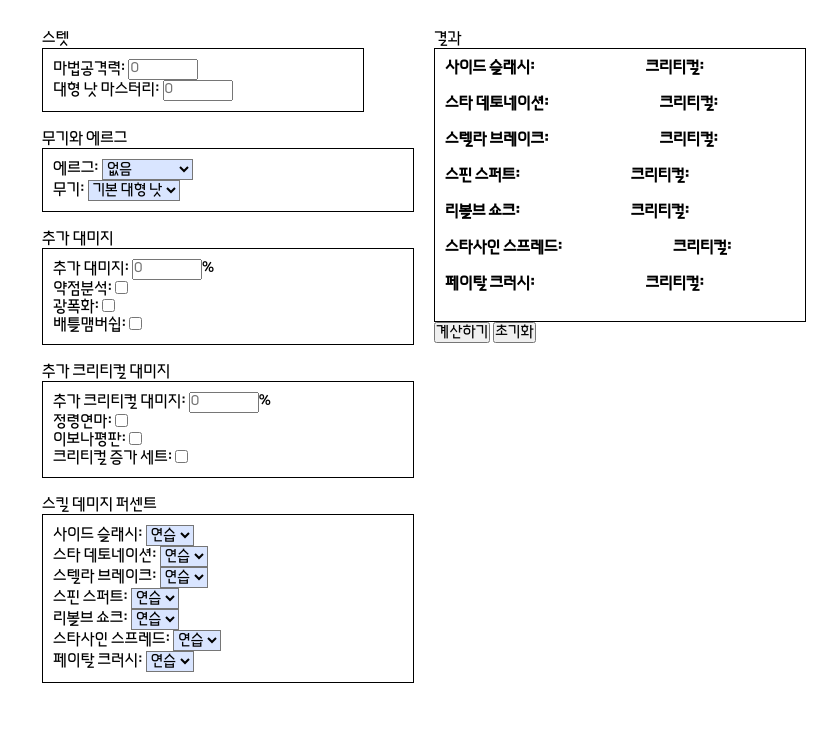
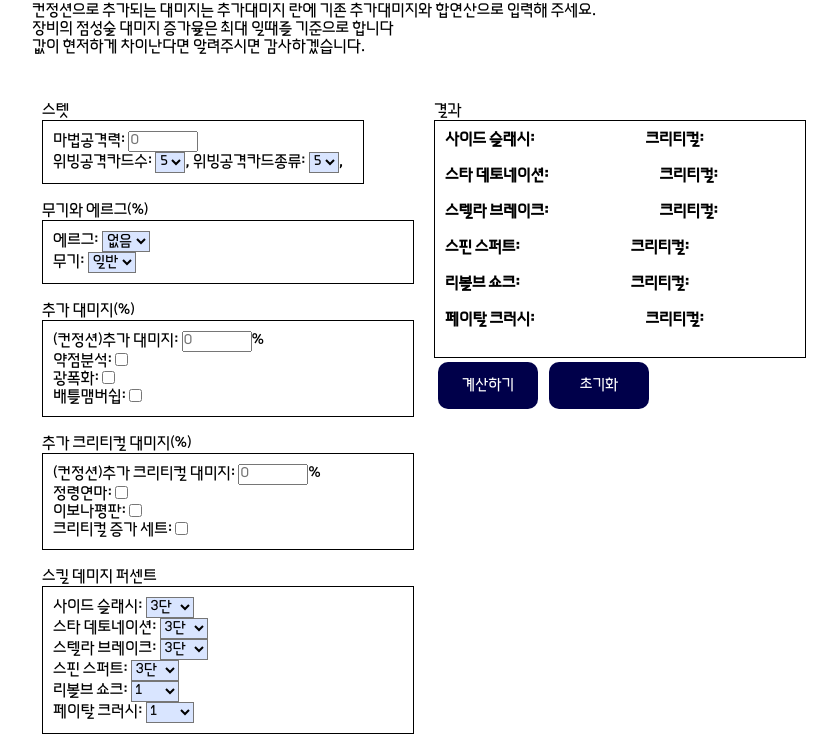
Before and after one commit to temiy7/cal, a plain HTML site: page 점성술.html in a window 1280 px wide. Shown: the part 58-802 px from the top of the page, without its empty margins (68-905 px from the left). Drawn offline with Linux system fonts and the light colour scheme.

Commit message:
점성술 대미지 추가

```diff
--- a/css/cont.css
+++ b/css/cont.css
@@ -87,3 +87,30 @@ input {
 #dam {
     margin: 4px;
 }
+
+.button {
+    font-family: 'Mabinogi';
+    width: 100px;
+
+    background-color: #00004a;
+
+    border: none;
+
+    color: #fff;
+
+    padding: 15px 0;
+
+    text-align: center;
+
+    text-decoration: none;
+
+    display: inline-block;
+
+    font-size: 15px;
+
+    margin: 4px;
+
+    cursor: pointer;
+
+    border-radius: 10px;
+}
--- a/점성술.html
+++ b/점성술.html
@@ -9,14 +9,17 @@
     <!-- 기존 스크립트 및 스타일 유지 -->
 
     <script type="text/javascript" src="jq.js"></script>
-    <script type="text/javascript" src="script/다크메이지.js"></script>
+    <script type="text/javascript" src="script/점성술.js"></script>
 </head>
 
 <body>
 <div id="wrapper">
     <h2>마비노기 전투점성술 계산기 </h2>
     <div id="status1">
-        <!-- 기존 설명 유지 -->
+       해당 계산기는 점성술 대미지를 계산하기 위한 계산기 입니다<br>
+       컨정션으로 추가되는 대미지는 추가대미지 란에 기존 추가대미지와 합연산으로 입력해 주세요.<br>
+       장비의 점성술 대미지 증가율은 최대 일때를 기준으로 합니다<br>
+       값이 현저하게 차이난다면 알려주시면 감사하겠습니다.
     </div>
     <br><br>
     <div id="status">
@@ -24,38 +27,57 @@
         <div style="height: auto; width: 300px; border: 1px solid; padding:10px">
             마법공격력:
             <input type="text" id="v1" size="5" placeholder="0"><br>
-            대형 낫 마스터리:
-            <input type="text" id="v2" size="5" placeholder="0"><br>
+            위빙공격카드수:
+            <select name="v2" id="v2" style="background:#D9E5FF">
+                <option value="1">1</option>
+                <option value="2">2</option>
+                <option value="3">3</option>
+                <option value="4">4</option>
+                <option value="5"selected>5</option>
+            </select>,
+            위빙공격카드종류:
+            <select name="v2_1" id="v2_1" style="background:#D9E5FF">
+                <option value="1">1</option>
+                <option value="2">2</option>
+                <option value="3">3</option>
+                <option value="4">4</option>
+                <option value="5"selected>5</option>
+            </select>,
+
+
         </div>
         <br>
 
-        무기와 에르그<br>
+        무기와 에르그(<output id="weaponErg"></output>%)<br>
         <div style="height: auto; width:350px; border: 1px solid; padding:10px">
             에르그:
             <select name="v3" id="v3" style="background:#D9E5FF">
                 <option value="0" selected>없음</option>
-                <option value="0.1">대형 낫 S50</option>
+                <option value="0.2">A50</option>
+                <option value="0.25">S45</option>
+                <option value="0.3"> S50</option>
             </select><br>
             무기:
             <select name="v4" id="v4" style="background:#D9E5FF">
-                <option value="1.05" selected>기본 대형 낫</option>
-                <option value="1.07">고급 대형 낫</option>
+                <option value="0" selected>일반</option>
+                <option value="0.45">패러</option>
+                <option value="0.6">나브</option>
             </select><br>
         </div>
         <br>
 
-        추가 대미지<br>
+        추가 대미지(<output id="bonusDamage"></output>%)<br>
         <div style="height: auto; width: 350px; border: 1px solid; padding:10px">
-            추가 대미지: <input type="text" id="v5" size="5" placeholder="0">%<br>
+            (컨정션)추가 대미지: <input type="text" id="v5" size="5" placeholder="0">%<br>
             약점분석: <input type="checkbox" name="v6" value="10"><br>
             광폭화: <input type="checkbox" name="v7" value="10"><br>
             배틀맴버쉽: <input type="checkbox" name="v8" value="1"><br>
         </div>
         <br>
 
-        추가 크리티컬 대미지<br>
+        추가 크리티컬 대미지(<output id="criticalMultiplier"></output>%)<br>
         <div style="height: auto; width: 350px; border: 1px solid; padding:10px">
-            추가 크리티컬 대미지: <input type="text" id="v9" size="5" placeholder="0">%<br>
+            (컨정션)추가 크리티컬 대미지: <input type="text" id="v9" size="5" placeholder="0">%<br>
             정령연마: <input type="checkbox" name="v10" value="15"><br>
             이보나평판: <input type="checkbox" name="v11" value="10"><br>
             크리티컬 증가 세트: <input type="checkbox" name="v12" value="7"><br>
@@ -66,142 +88,136 @@
         <div style="height: auto; width: 350px; border: 1px solid; padding:10px">
             사이드 슬래시:
             <select name="v13" id="v13" style="background:#D9E5FF">
-                <option value="10">연습</option>
-                <option value="25">F</option>
-                <option value="27">E</option>
-                <option value="28">D</option>
-                <option value="30">C</option>
-                <option value="35">B</option>
-                <option value="40">A</option>
-                <option value="45">9</option>
-                <option value="50">8</option>
-                <option value="55">7</option>
-                <option value="60">6</option>
-                <option value="80">5</option>
-                <option value="85">4</option>
-                <option value="90">3</option>
-                <option value="95">2</option>
-                <option value="120">1</option>
+                <option value="1.2">연습</option>
+                <option value="1.2">F</option>
+                <option value="1.3">E</option>
+                <option value="1.4">D</option>
+                <option value="1.5">C</option>
+                <option value="1.6">B</option>
+                <option value="1.7">A</option>
+                <option value="2">9</option>
+                <option value="2.1">8</option>
+                <option value="2.2">7</option>
+                <option value="2.3">6</option>
+                <option value="2.4">5</option>
+                <option value="2.5">4</option>
+                <option value="2.6">3</option>
+                <option value="2.8">2</option>
+                <option value="3">1</option>
+                <option value="3.4">1단</option>
+                <option value="3.7">2단</option>
+                <option value="4" selected>3단</option>
+
             </select><br>
 
             스타 데토네이션:
             <select name="v14" id="v14" style="background:#D9E5FF">
-                <option value="10">연습</option>
-                <option value="25">F</option>
-                <option value="27">E</option>
-                <option value="28">D</option>
-                <option value="30">C</option>
-                <option value="35">B</option>
-                <option value="40">A</option>
-                <option value="45">9</option>
-                <option value="50">8</option>
-                <option value="55">7</option>
-                <option value="60">6</option>
-                <option value="80">5</option>
-                <option value="85">4</option>
-                <option value="90">3</option>
-                <option value="95">2</option>
-                <option value="120">1</option>
+                <option value="4">연습</option>
+                <option value="4">F</option>
+                <option value="4.1">E</option>
+                <option value="4.2">D</option>
+                <option value="4.3">C</option>
+                <option value="4.4">B</option>
+                <option value="4.5">A</option>
+                <option value="4.7">9</option>
+                <option value="4.8">8</option>
+                <option value="4.9">7</option>
+                <option value="5">6</option>
+                <option value="5.5">5</option>
+                <option value="6">4</option>
+                <option value="6.5">3</option>
+                <option value="7">2</option>
+                <option value="8">1</option>
+                <option value="9">1단</option>
+                <option value="10">2단</option>
+                <option value="11" selected>3단</option>
             </select><br>
 
             스텔라 브레이크:
             <select name="v15" id="v15" style="background:#D9E5FF">
-                <option value="10">연습</option>
-                <option value="25">F</option>
-                <option value="27">E</option>
-                <option value="28">D</option>
-                <option value="30">C</option>
-                <option value="35">B</option>
-                <option value="40">A</option>
-                <option value="45">9</option>
-                <option value="50">8</option>
-                <option value="55">7</option>
-                <option value="60">6</option>
-                <option value="80">5</option>
-                <option value="85">4</option>
-                <option value="90">3</option>
-                <option value="95">2</option>
-                <option value="120">1</option>
+                <option value="13">연습</option>
+                <option value="13">F</option>
+                <option value="13.5">E</option>
+                <option value="13.8">D</option>
+                <option value="14.2">C</option>
+                <option value="14.5">B</option>
+                <option value="15">A</option>
+                <option value="16">9</option>
+                <option value="16.5">8</option>
+                <option value="17">7</option>
+                <option value="17.5">6</option>
+                <option value="18.5">5</option>
+                <option value="19.5">4</option>
+                <option value="20.5">3</option>
+                <option value="21.5">2</option>
+                <option value="22.5">1</option>
+                <option value="24">1단</option>
+                <option value="25.5">2단</option>
+                <option value="27" selected>3단</option>
             </select><br>
 
             스핀 스퍼트:
             <select name="v16" id="v16" style="background:#D9E5FF">
-                <option value="10">연습</option>
-                <option value="25">F</option>
-                <option value="27">E</option>
-                <option value="28">D</option>
-                <option value="30">C</option>
-                <option value="35">B</option>
-                <option value="40">A</option>
-                <option value="45">9</option>
-                <option value="50">8</option>
-                <option value="55">7</option>
-                <option value="60">6</option>
-                <option value="80">5</option>
-                <option value="85">4</option>
-                <option value="90">3</option>
-                <option value="95">2</option>
-                <option value="120">1</option>
+                <option value="6">연습</option>
+                <option value="6">F</option>
+                <option value="6.2">E</option>
+                <option value="6.4">D</option>
+                <option value="6.6">C</option>
+                <option value="6.8">B</option>
+                <option value="7">A</option>
+                <option value="7.5">9</option>
+                <option value="7.7">8</option>
+                <option value="7.9">7</option>
+                <option value="8.1">6</option>
+                <option value="8.5">5</option>
+                <option value="8.7">4</option>
+                <option value="9">3</option>
+                <option value="9.5">2</option>
+                <option value="10">1</option>
+                <option value="11">1단</option>
+                <option value="12">2단</option>
+                <option value="13" selected>3단</option>
             </select><br>
 
             리볼브 쇼크:
             <select name="v17" id="v17" style="background:#D9E5FF">
-                <option value="10">연습</option>
-                <option value="25">F</option>
-                <option value="27">E</option>
-                <option value="28">D</option>
-                <option value="30">C</option>
-                <option value="35">B</option>
-                <option value="40">A</option>
-                <option value="45">9</option>
-                <option value="50">8</option>
-                <option value="55">7</option>
-                <option value="60">6</option>
-                <option value="80">5</option>
-                <option value="85">4</option>
-                <option value="90">3</option>
-                <option value="95">2</option>
-                <option value="120">1</option>
+                <option value="1">연습</option>
+                <option value="1">F</option>
+                <option value="1.1">E</option>
+                <option value="1.15">D</option>
+                <option value="1.2">C</option>
+                <option value="1.25">B</option>
+                <option value="1.3">A</option>
+                <option value="1.35">9</option>
+                <option value="1.4">8</option>
+                <option value="1.45">7</option>
+                <option value="1.5">6</option>
+                <option value="1.6">5</option>
+                <option value="1.8">4</option>
+                <option value="2.1">3</option>
+                <option value="2.3">2</option>
+                <option value="2.5" selected>1</option>
             </select><br>
 
-            스타사인 스프레드:
-            <select name="v18" id="v18" style="background:#D9E5FF">
-                <option value="10">연습</option>
-                <option value="25">F</option>
-                <option value="27">E</option>
-                <option value="28">D</option>
-                <option value="30">C</option>
-                <option value="35">B</option>
-                <option value="40">A</option>
-                <option value="45">9</option>
-                <option value="50">8</option>
-                <option value="55">7</option>
-                <option value="60">6</option>
-                <option value="80">5</option>
-                <option value="85">4</option>
-                <option value="90">3</option>
-                <option value="95">2</option>
-                <option value="120">1</option>
-            </select><br>
 
             페이탈 크러시:
             <select name="v19" id="v19" style="background:#D9E5FF">
-                <option value="10">연습</option>
-                <option value="25">F</option>
-                <option value="27">E</option>
-                <option value="28">D</option>
-                <option value="30">C</option>
-                <option value="35">B</option>
-                <option value="40">A</option>
-                <option value="45">9</option>
-                <option value="50">8</option>
-                <option value="55">7</option>
-                <option value="60">6</option>
-                <option value="80">5</option>
-                <option value="85">4</option>
-                <option value="90">3</option>
-                <option value="95">2</option>
-                <option value="120">1</option>
+                <option value="11">연습</option>
+                <option value="11">F</option>
+                <option value="11.5">E</option>
+                <option value="12">D</option>
+                <option value="13">C</option>
+                <option value="13.5">B</option>
+                <option value="14">A</option>
+                <option value="14.5">9</option>
+                <option value="15">8</option>
+                <option value="15.5">7</option>
+                <option value="16">6</option>
+                <option value="16.5">5</option>
+                <option value="17">4</option>
+                <option value="18">3</option>
+                <option value="19">2</option>
+                <option value="20" selected>1</option>
             </select><br>
         </div>
     </div>
@@ -225,9 +241,6 @@
             리볼브 쇼크: <input type="text" id="res5" size="8" style="border:none;text-align: left">
             크리티컬: <input type="text" id="res5_crit" size="8" style="border:none; text-align: left"><br>
 
-            스타사인 스프레드: <input type="text" id="res6" size="8" style="border:none;text-align: left">
-            크리티컬: <input type="text" id="res6_crit" size="8" style="border:none; text-align: left"><br>
-
             페이탈 크러시: <input type="text" id="res7" size="8" style="border:none;text-align: left">
             크리티컬: <input type="text" id="res7_crit" size="8" style="border:none; text-align: left"><br>
         </div>
```
Also changed, not shown: index.html (+3 -2 lines), script/점성술.js (+19 -21 lines), 1 other file.
